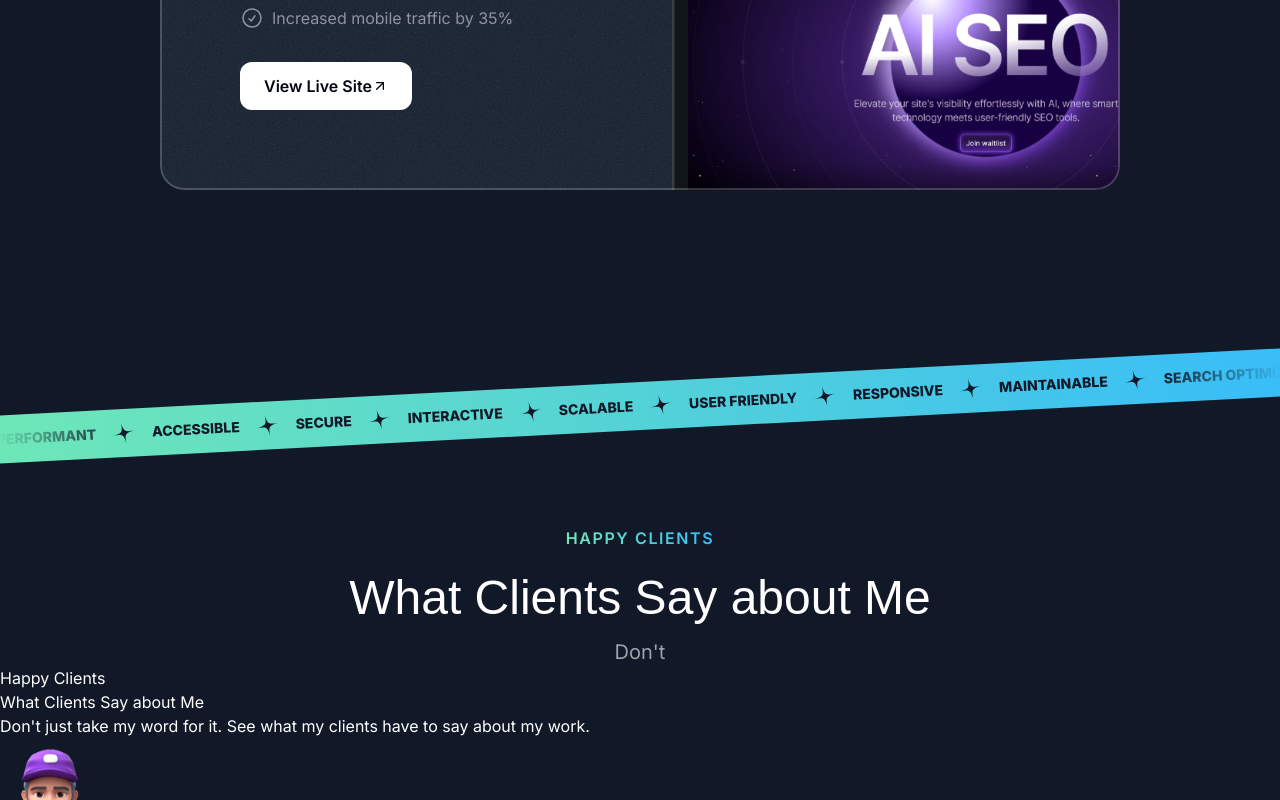
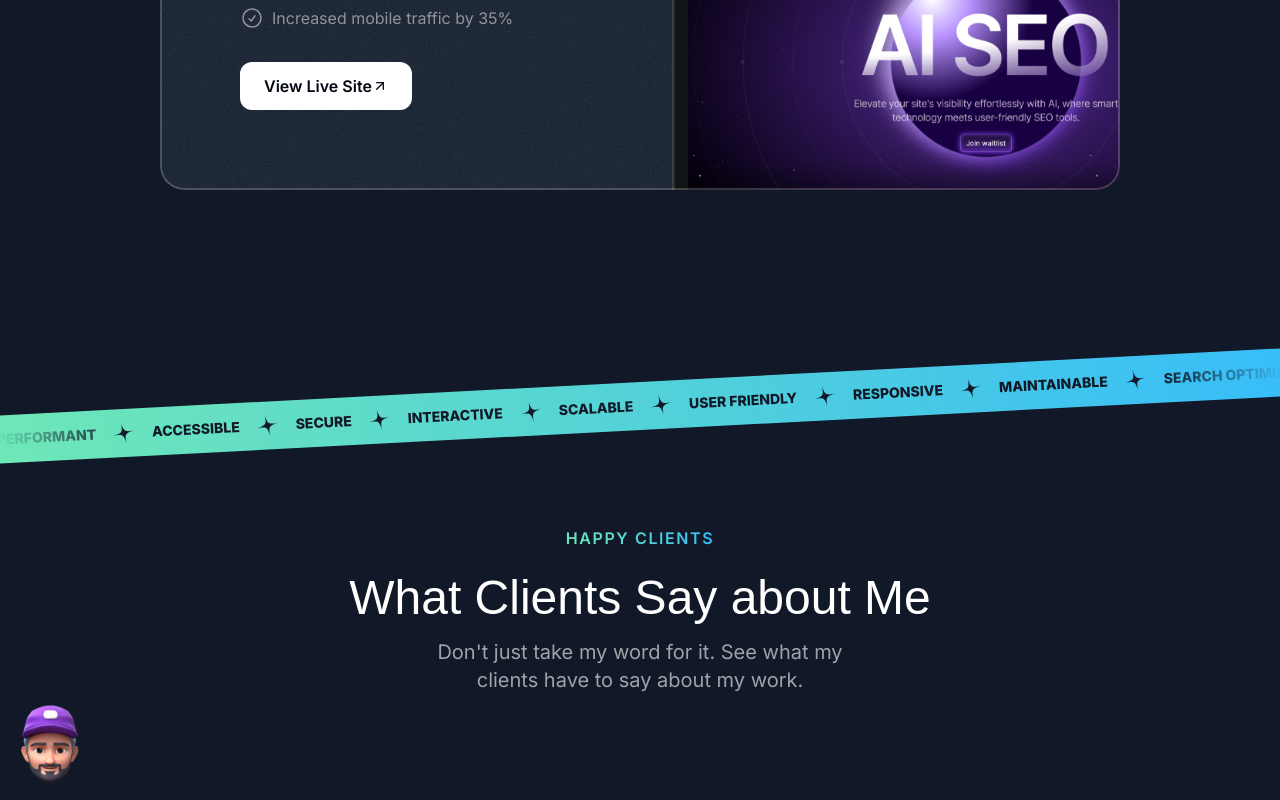
Before and after one commit to DHatchie/React-NJS-Website, a Next.js app: page / in a window 1280 px wide. Shown: the part 2622-3422 px from the top of the page. Built offline with nearby package versions, Linux system fonts and the light colour scheme; a web font is replaced by a local one.

Commit message:
SectionHeader component

```diff
--- a/src/sections/Projects.tsx
+++ b/src/sections/Projects.tsx
@@ -5,6 +5,7 @@ import CheckCircleIcon from "@/assets/icons/check-circle.svg"
 import ArrowUpright from "@/assets/icons/arrow-up-right.svg"
 import grainImage from "@/assets/images/grain.jpg"
 import Image from "next/image"
+import { SectionHeader } from "@/components/SectionHeader"
 
 const portfolioProjects = [
   {
@@ -55,17 +56,13 @@ export const Projects = () => {
   return (
     <section className='pb-16 lg:py-24'>
       <div className='container'>
-        <div className='flex items-center justify-center'>
-          <p className='bg-gradient-to-r from-emerald-300 to-sky-400 bg-clip-text text-center font-semibold uppercase tracking-widest text-transparent'>
-            Real-World-Results
-          </p>
+        <div className='flex flex-col items-center justify-center'>
+          <SectionHeader
+            eyebrow='Real-World-Results'
+            title='Featured Projects'
+            description='See how I transformed concepts into engaging digital experiences.'
+          />
         </div>
-        <h2 className='mt-6 text-center font-serif text-3xl md:text-5xl'>
-          Featured Projects
-        </h2>
-        <p className='mx-auto mt-4 max-w-md text-center text-white/60 md:text-lg lg:text-xl'>
-          See how I transformed concepts into engaging digital experiences.
-        </p>
         <div className='mt-10 flex flex-col gap-20 md:mt-20'>
           {portfolioProjects.map((project) => (
             <div
--- a/src/sections/Testimonials.tsx
+++ b/src/sections/Testimonials.tsx
@@ -45,14 +45,9 @@ export const Testimonials = () => {
       <SectionHeader
         eyebrow='Happy Clients'
         title='What Clients Say about Me'
-        description="Don't "
+        description="Don't just take my word for it. See what my clients have to say about my
+        work."
       />
-      <p>Happy Clients</p>
-      <h2>What Clients Say about Me</h2>
-      <p>
-        Don't just take my word for it. See what my clients have to say about my
-        work.
-      </p>
       <div>
         {testimonials.map((testimonials) => (
           <div key={testimonials.name}>
```
